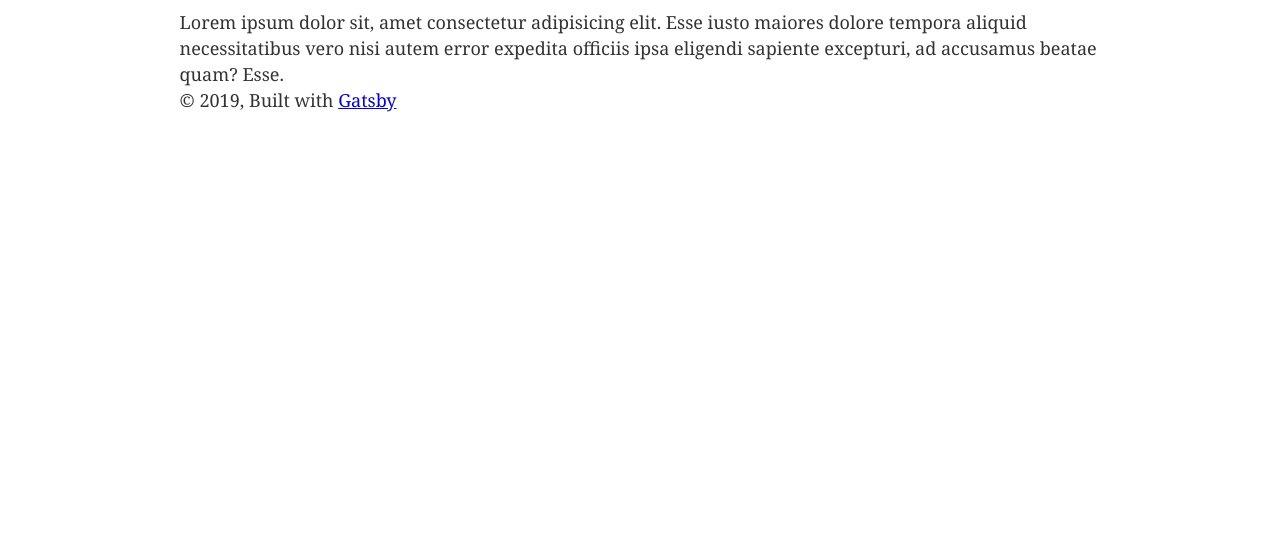
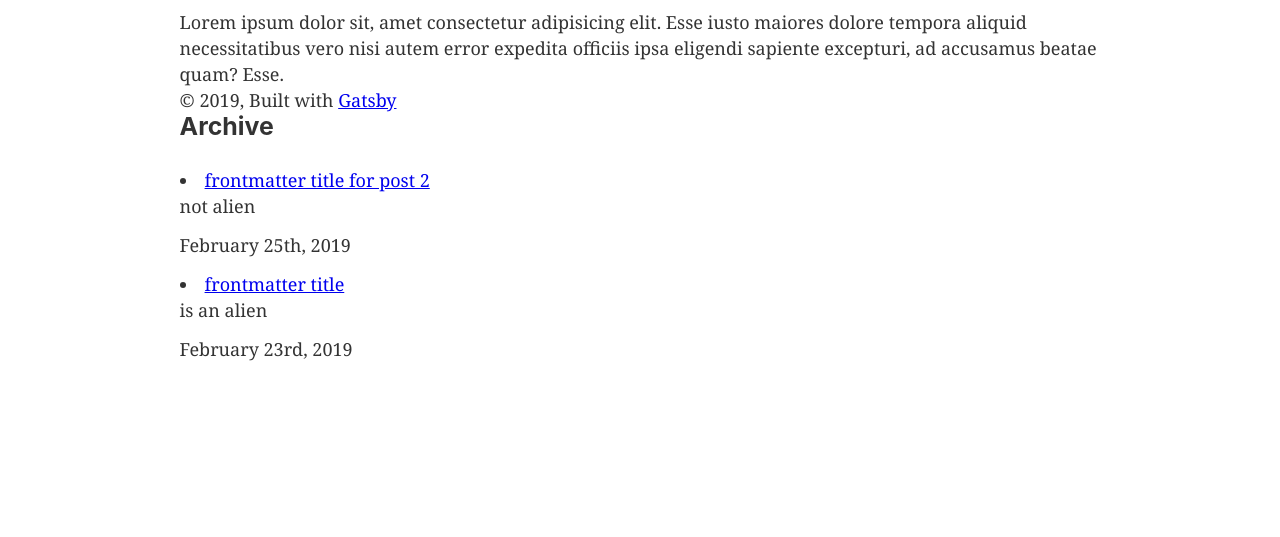
Before and after one commit to mk-hill/gatsby-test, a Gatsby site: page /about in a window 1280 px wide. Shown: the part 263-800 px from the top of the page. Built offline with nearby package versions, Linux system fonts and the light colour scheme; Gatsby itself is replaced by a stand-in of ours.

Commit message:
Add posts, generate archive

```diff
--- a/gatsby-config.js
+++ b/gatsby-config.js
@@ -1,6 +1,6 @@
 module.exports = {
   siteMetadata: {
-    title: 'Gatsby test title',
+    title: 'Gatsby test',
     description:
       'Kick off your next, great Gatsby project with this default starter. This barebones starter ships with the main Gatsby configuration files you might need. This description has been modified.',
     author: '@gatsbyjs',
--- /dev/null
+++ b/src/components/archive.js
@@ -0,0 +1,47 @@
+import React from 'react';
+import { StaticQuery, graphql, Link } from 'gatsby';
+
+const POST_ARCHIVE_QUERY = graphql`
+  query PostArchive {
+    allMarkdownRemark(limit: 5, sort: { order: DESC, fields: [frontmatter___date] }) {
+      edges {
+        node {
+          frontmatter {
+            title
+            alien
+            path
+            date(formatString: "MMMM Do, YYYY")
+          }
+        }
+      }
+    }
+  }
+`;
+
+const Archive = () => (
+  <StaticQuery
+    query={POST_ARCHIVE_QUERY}
+    render={(data) => {
+      const { edges: posts } = data.allMarkdownRemark;
+      return (
+        <aside>
+          <h3>Archive</h3>
+          {posts.map(({ node }) => {
+            const {
+              title, alien, path, date,
+            } = node.frontmatter;
+            return (
+              <li key={path}>
+                <Link to={`/posts${path}`}>{title}</Link>
+                <p>{alien ? 'is an alien' : 'not alien'}</p>
+                <p>{date}</p>
+              </li>
+            );
+          })}
+        </aside>
+      );
+    }}
+  />
+);
+
+export default Archive;
--- a/src/components/layout.js
+++ b/src/components/layout.js
@@ -4,6 +4,7 @@ import { StaticQuery, graphql } from 'gatsby';
 
 import Header from './header';
 import './layout.css';
+import Archive from './archive';
 
 const Layout = ({ children }) => (
   <StaticQuery
@@ -44,6 +45,7 @@ const Layout = ({ children }) => (
             {' '}
             <a href="https://www.gatsbyjs.org">Gatsby</a>
           </footer>
+          <Archive />
         </div>
       </>
     )}
--- a/src/posts/post1.md
+++ b/src/posts/post1.md
@@ -1,8 +1,8 @@
 ---
-path: "/"
+path: "/first-post"
 alien: true
 title: "frontmatter title"
-date: "2019-02-25"
+date: "2019-02-23"
 ---
 
 # Title here
--- a/src/posts/post2.md
+++ b/src/posts/post2.md
@@ -1,8 +1,8 @@
 ---
-path: "/"
+path: "/second-post"
 alien: false
 title: "frontmatter title for post 2"
-date: "2019-02-23"
+date: "2019-02-25"
 ---
 
 # Post 2 title
```
Also changed, not shown: gatsby-node.js (+10 -0 lines), src/components/postLayout.js (added, +10 -0 lines).
